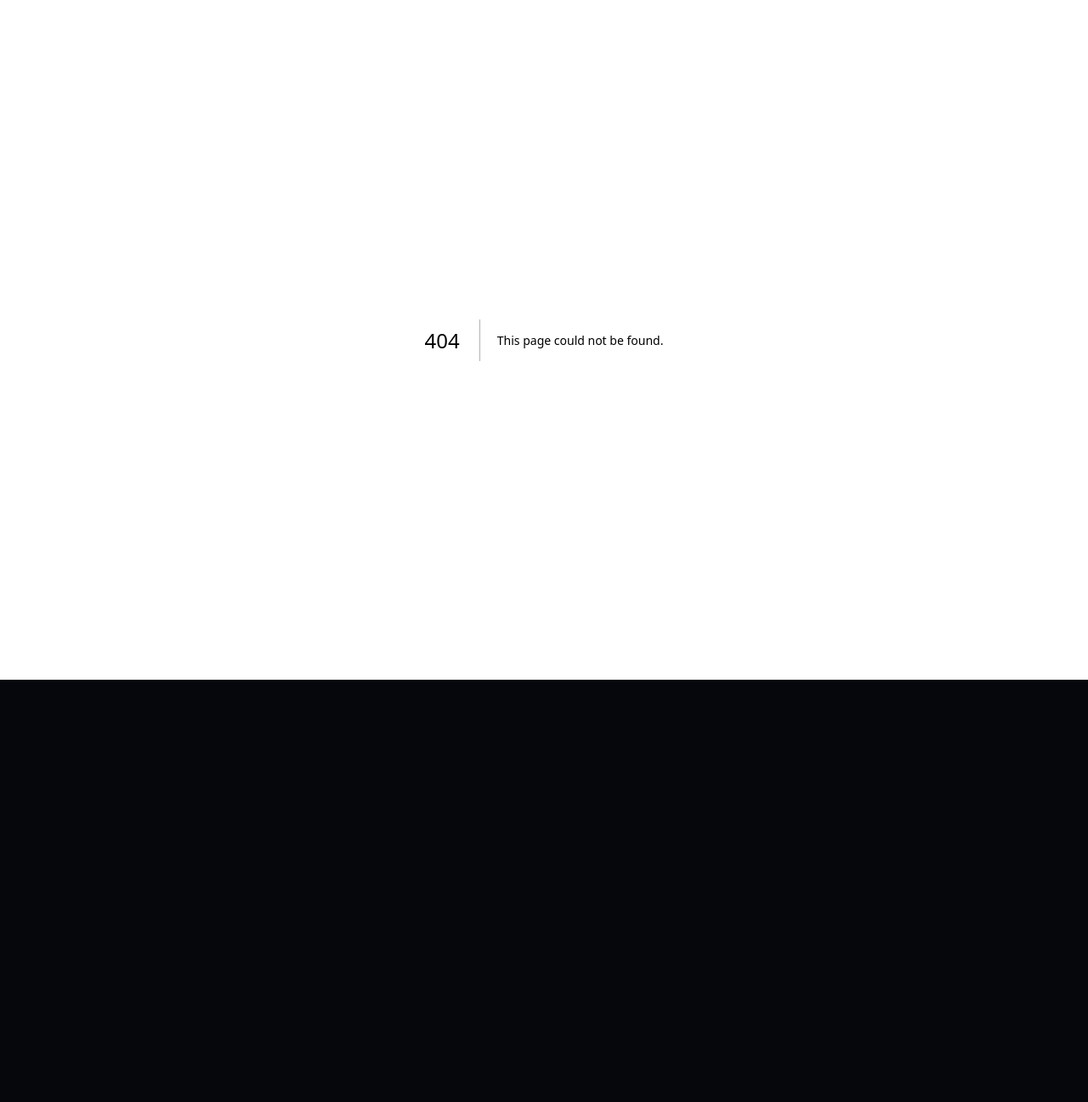
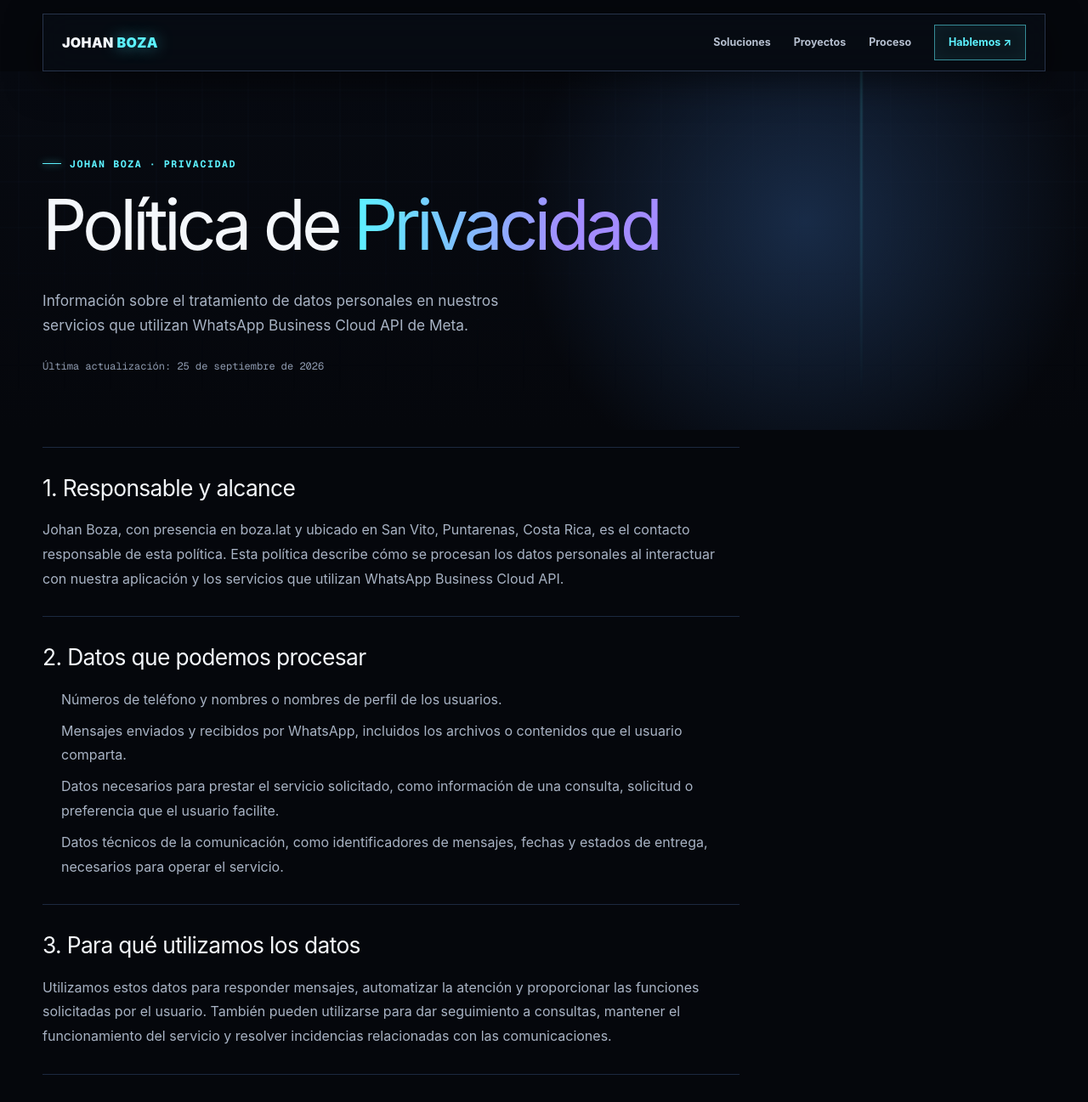
Before and after one commit to DevJboza/landingboza, a Next.js app: page /privacy in a window 1280 px wide. Before the commit this address had no page. Shown: the top 1297 px of the page at 85% size. Before the commit the page ends 800 px from the top, so only its background shows below. Built offline with nearby package versions, Linux system fonts and the light colour scheme.

Commit message:
Add public privacy policy page

```diff
--- /dev/null
+++ b/app/privacy/page.tsx
@@ -0,0 +1,97 @@
+import type { Metadata } from "next";
+import Link from "next/link";
+import styles from "./privacy.module.css";
+
+export const metadata: Metadata = {
+  title: "Política de Privacidad",
+  description: "Tratamiento de datos en los servicios de Johan Boza que utilizan WhatsApp Business Cloud API.",
+  alternates: { canonical: "https://boza.lat/privacy" },
+  openGraph: {
+    type: "website",
+    locale: "es_CR",
+    siteName: "Johan Boza",
+    title: "Política de Privacidad | Johan Boza",
+    description: "Privacidad y tratamiento de datos en nuestros servicios de WhatsApp.",
+    url: "https://boza.lat/privacy",
+  },
+};
+
+export default function PrivacyPage() {
+  return (
+    <main>
+      <nav className="nav wrap" aria-label="Navegación principal">
+        <Link className="brand" href="/" aria-label="Johan Boza, inicio">JOHAN<span>BOZA</span></Link>
+        <div className="nav-links">
+          <Link href="/#soluciones">Soluciones</Link><Link href="/#proyectos">Proyectos</Link><Link href="/#proceso">Proceso</Link>
+          <Link className="nav-button" href="/#contacto">Hablemos <span aria-hidden="true">↗</span></Link>
+        </div>
+      </nav>
+
+      <header className={styles.header}>
+        <div className="hero-grid-bg" aria-hidden="true" />
+        <div className={`wrap ${styles.heading}`}>
+          <p className="kicker">Johan Boza · Privacidad</p>
+          <h1>Política de <span>Privacidad</span></h1>
+          <p className="lead">Información sobre el tratamiento de datos personales en nuestros servicios que utilizan WhatsApp Business Cloud API de Meta.</p>
+          <p className={styles.updated}>Última actualización: <time dateTime="2026-09-25">25 de septiembre de 2026</time></p>
+        </div>
+      </header>
+
+      <article className={`wrap ${styles.content}`} aria-label="Política de Privacidad">
+        <section aria-labelledby="responsable">
+          <h2 id="responsable">1. Responsable y alcance</h2>
+          <p>Johan Boza, con presencia en boza.lat y ubicado en San Vito, Puntarenas, Costa Rica, es el contacto responsable de esta política. Esta política describe cómo se procesan los datos personales al interactuar con nuestra aplicación y los servicios que utilizan WhatsApp Business Cloud API.</p>
+        </section>
+
+        <section aria-labelledby="datos">
+          <h2 id="datos">2. Datos que podemos procesar</h2>
+          <ul>
+            <li>Números de teléfono y nombres o nombres de perfil de los usuarios.</li>
+            <li>Mensajes enviados y recibidos por WhatsApp, incluidos los archivos o contenidos que el usuario comparta.</li>
+            <li>Datos necesarios para prestar el servicio solicitado, como información de una consulta, solicitud o preferencia que el usuario facilite.</li>
+            <li>Datos técnicos de la comunicación, como identificadores de mensajes, fechas y estados de entrega, necesarios para operar el servicio.</li>
+          </ul>
+        </section>
+
+        <section aria-labelledby="uso">
+          <h2 id="uso">3. Para qué utilizamos los datos</h2>
+          <p>Utilizamos estos datos para responder mensajes, automatizar la atención y proporcionar las funciones solicitadas por el usuario. También pueden utilizarse para dar seguimiento a consultas, mantener el funcionamiento del servicio y resolver incidencias relacionadas con las comunicaciones.</p>
+        </section>
+
+        <section aria-labelledby="terceros">
+          <h2 id="terceros">4. Proveedores y terceros</h2>
+          <p>No vendemos datos personales a terceros.</p>
+          <p>Para prestar el servicio, los datos pueden ser procesados por Meta, como proveedor de WhatsApp Business Cloud API, y por los proveedores técnicos necesarios para alojar y operar las funciones solicitadas. La información se comparte en la medida necesaria para esos fines o cuando exista una obligación legal.</p>
+          <p>El uso de WhatsApp también está sujeto a las condiciones y a la <a href="https://www.whatsapp.com/legal/privacy-policy">Política de Privacidad de WhatsApp</a>.</p>
+        </section>
+
+        <section aria-labelledby="conservacion">
+          <h2 id="conservacion">5. Conservación y protección</h2>
+          <p>Los datos se conservan durante el tiempo necesario para atender las solicitudes y prestar el servicio, o durante el plazo que exijan las obligaciones legales aplicables. El acceso se limita a las personas y proveedores que lo necesiten para esas finalidades.</p>
+        </section>
+
+        <section id="eliminacion" aria-labelledby="derechos">
+          <h2 id="derechos">6. Solicitud de eliminación de datos</h2>
+          <p>Puedes solicitar la eliminación de tus datos personales escribiendo a <a href="mailto:contacto@boza.lat?subject=Solicitud%20de%20eliminaci%C3%B3n%20de%20datos">contacto@boza.lat</a> con el asunto «Solicitud de eliminación de datos».</p>
+          <p>Indica el número de teléfono con el que utilizaste el servicio, incluido el código de país, y qué datos deseas eliminar. Podremos solicitar la información mínima necesaria para verificar que la solicitud corresponde al titular de los datos.</p>
+          <p>Te informaremos del resultado de la solicitud. Si algún dato debe conservarse por una obligación legal, te explicaremos el motivo. La solicitud abarca los datos bajo nuestro control; los datos que WhatsApp gestione de forma independiente se rigen por sus propias políticas.</p>
+          <p>También puedes utilizar este correo para consultar sobre tus datos o solicitar su acceso o corrección.</p>
+        </section>
+
+        <section aria-labelledby="contacto-privacidad">
+          <h2 id="contacto-privacidad">7. Contacto</h2>
+          <p>Si tienes preguntas sobre esta política o el tratamiento de tus datos, contacta a Johan Boza en <a href="mailto:contacto@boza.lat">contacto@boza.lat</a>.</p>
+        </section>
+
+        <section aria-labelledby="cambios">
+          <h2 id="cambios">8. Cambios en esta política</h2>
+          <p>Las actualizaciones se publicarán en esta página e indicarán su fecha de última actualización.</p>
+        </section>
+
+        <Link className="button ghost" href="/">Volver al inicio <span aria-hidden="true">↗</span></Link>
+      </article>
+
+      <footer className="wrap"><Link className="brand" href="/">JOHAN<span>BOZA</span></Link><span>© 2026 · Web · Automatización · IA</span><a href="mailto:contacto@boza.lat">contacto@boza.lat</a></footer>
+    </main>
+  );
+}
--- /dev/null
+++ b/app/privacy/privacy.module.css
@@ -0,0 +1,14 @@
+.header{position:relative;overflow:hidden;padding:100px 0 64px;background:radial-gradient(circle at 74% 42%,#182b47 0,transparent 34%),linear-gradient(180deg,#070a11 0%,#05070c 100%)}
+.heading{position:relative;z-index:1}
+.heading h1{max-width:900px;margin:0;font-size:clamp(2.7rem,6.4vw,5.8rem);line-height:1.05;letter-spacing:-.06em}
+.heading h1 span{font-weight:400;color:transparent;background:linear-gradient(90deg,var(--cyan),#a38cff 70%);background-clip:text;-webkit-background-clip:text}
+.updated{margin:24px 0 0;color:var(--muted);font-family:var(--font-geist-mono),monospace;font-size:.75rem;line-height:1.7}
+.content{padding-top:20px;padding-bottom:80px}
+.content section{max-width:820px;padding:30px 0;border-top:1px solid var(--line)}
+.content h2{margin:0 0 18px;font-size:clamp(1.2rem,2.5vw,1.65rem);line-height:1.3;letter-spacing:-.025em}
+.content p,.content li{color:#a8b3c4;font-size:1rem;line-height:1.8}
+.content p{margin:0 0 14px}.content p:last-child{margin-bottom:0}
+.content ul{margin:0;padding-left:22px}.content li+li{margin-top:8px}
+.content section a{color:var(--cyan);text-decoration:underline;text-underline-offset:4px;overflow-wrap:anywhere}
+.content>a{display:inline-flex;margin-top:20px;gap:20px}
+@media(max-width:760px){.header{padding:70px 0 45px}.content{padding-bottom:60px}.content section{padding:25px 0}}
```
